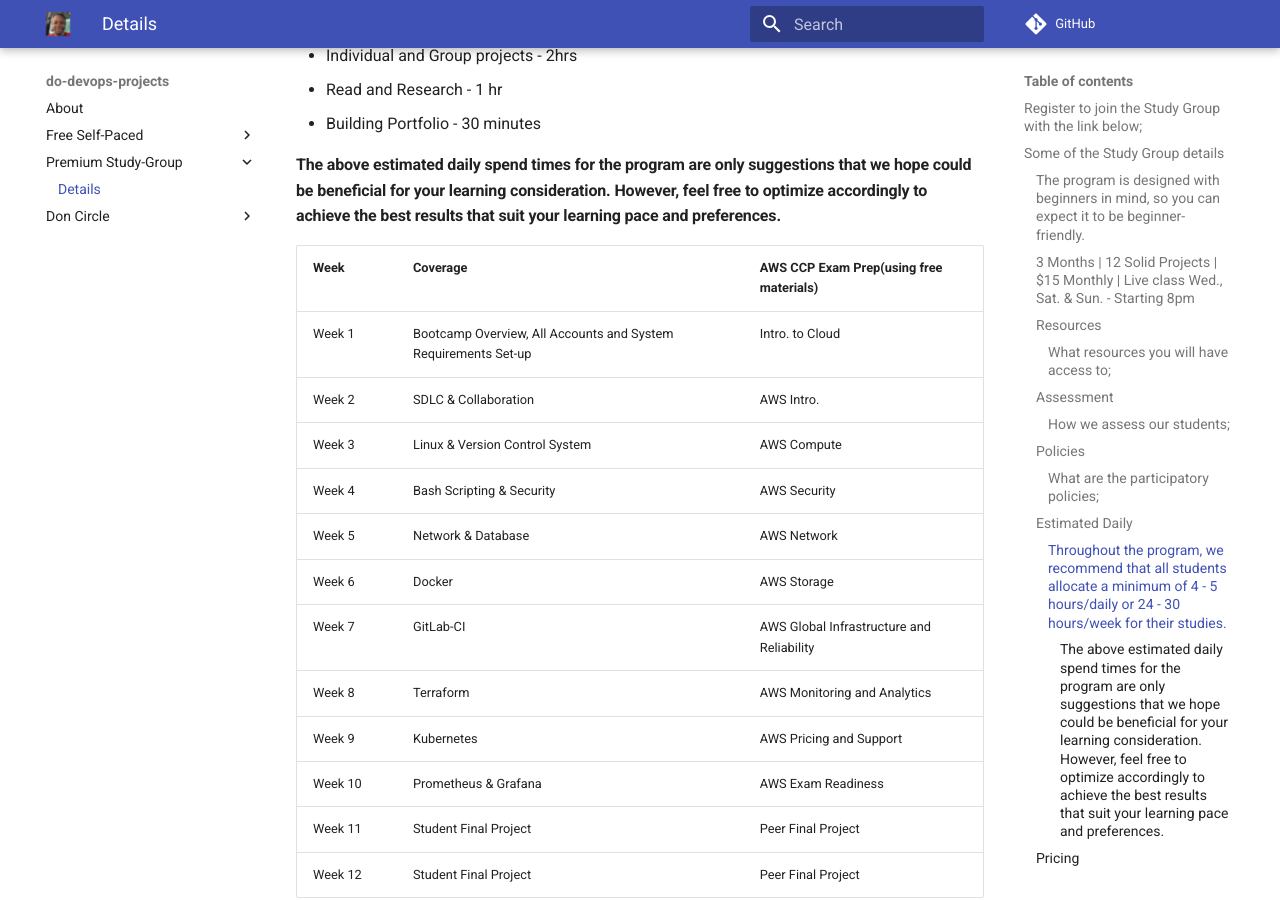
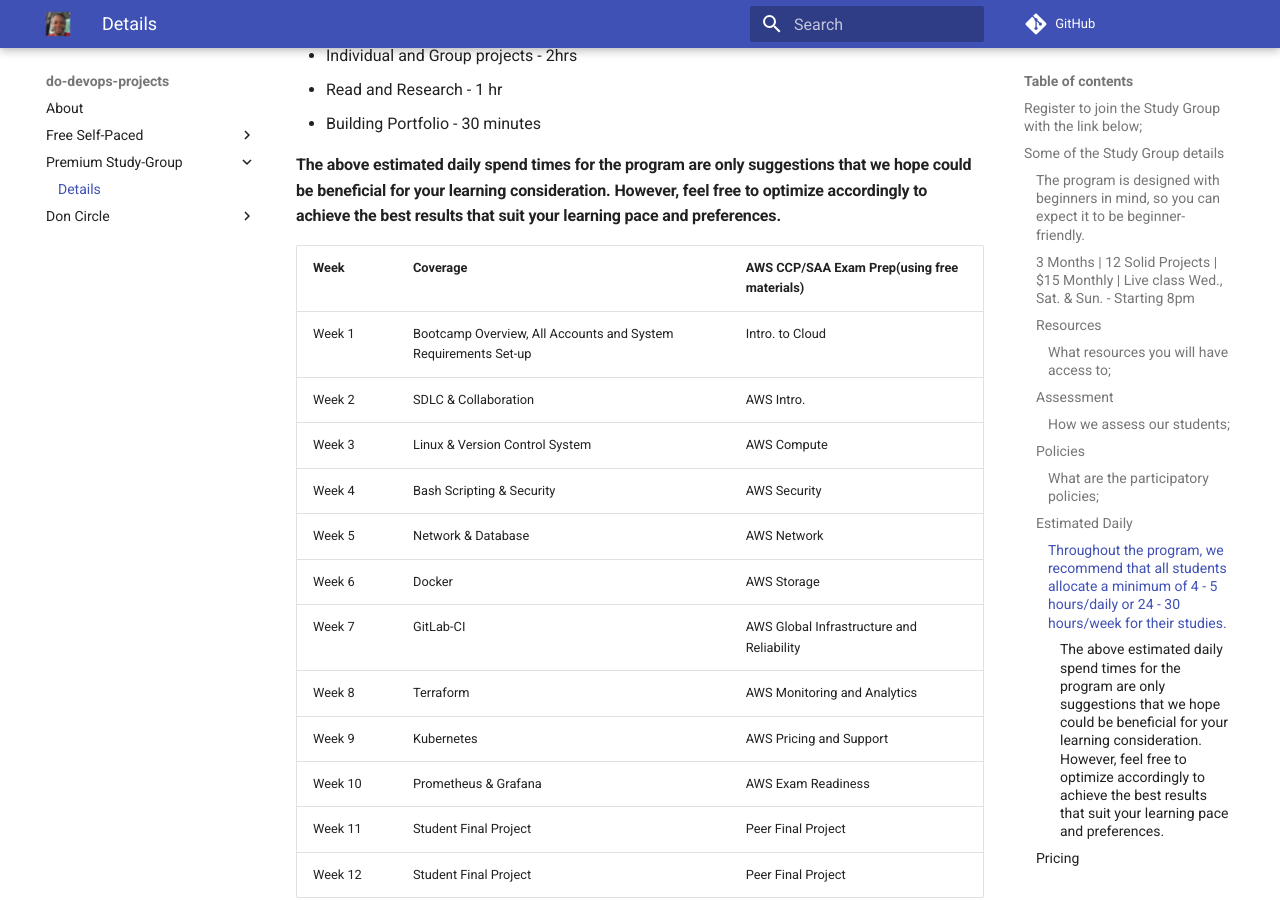
Before and after one commit to hellodeolu/don-labs, an MkDocs documentation site: the page built from docs/details.md, in a window 1280 px wide and 900 px high, scrolled down 2295 px. Built offline with MkDocs 1.6.1 and Material for MkDocs 9.7.7, drawn with Linux system fonts in a browser that asks for light colours; comment, search, counter and statistics services are not loaded.

Commit message:
week 2 adjust

```diff
--- a/docs/details.md
+++ b/docs/details.md
@@ -45,7 +45,7 @@
 
 #### The above estimated daily spend times for the program are only suggestions that we hope could be beneficial for your learning consideration. However, feel free to optimize accordingly to achieve the best results that suit your learning pace and preferences.
 
-|  Week | Coverage | AWS CCP Exam Prep(using free materials) |
+|  Week | Coverage | AWS CCP/SAA Exam Prep(using free materials) |
 | --- | --- | --- |
 | Week 1 | Bootcamp Overview, All Accounts and System Requirements Set-up | Intro. to Cloud |
 | Week 2 | SDLC & Collaboration | AWS Intro. |
```
